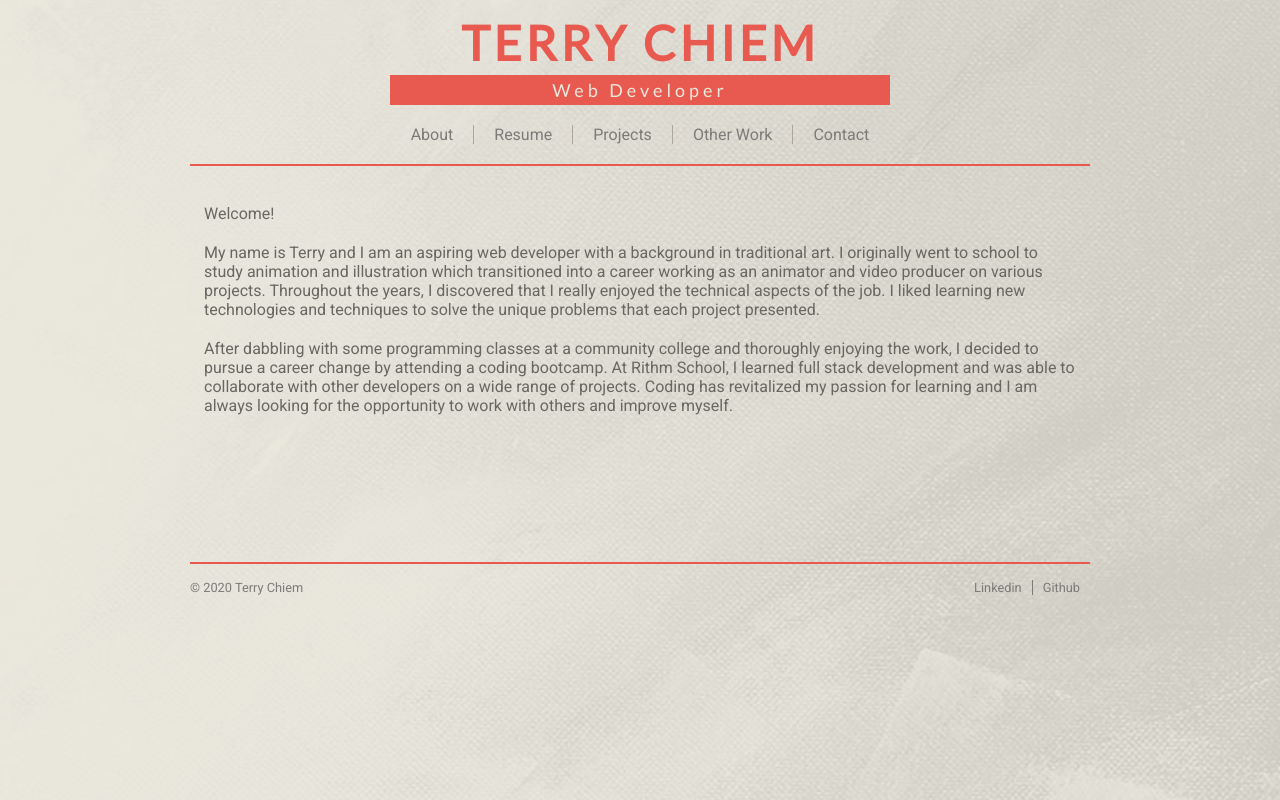
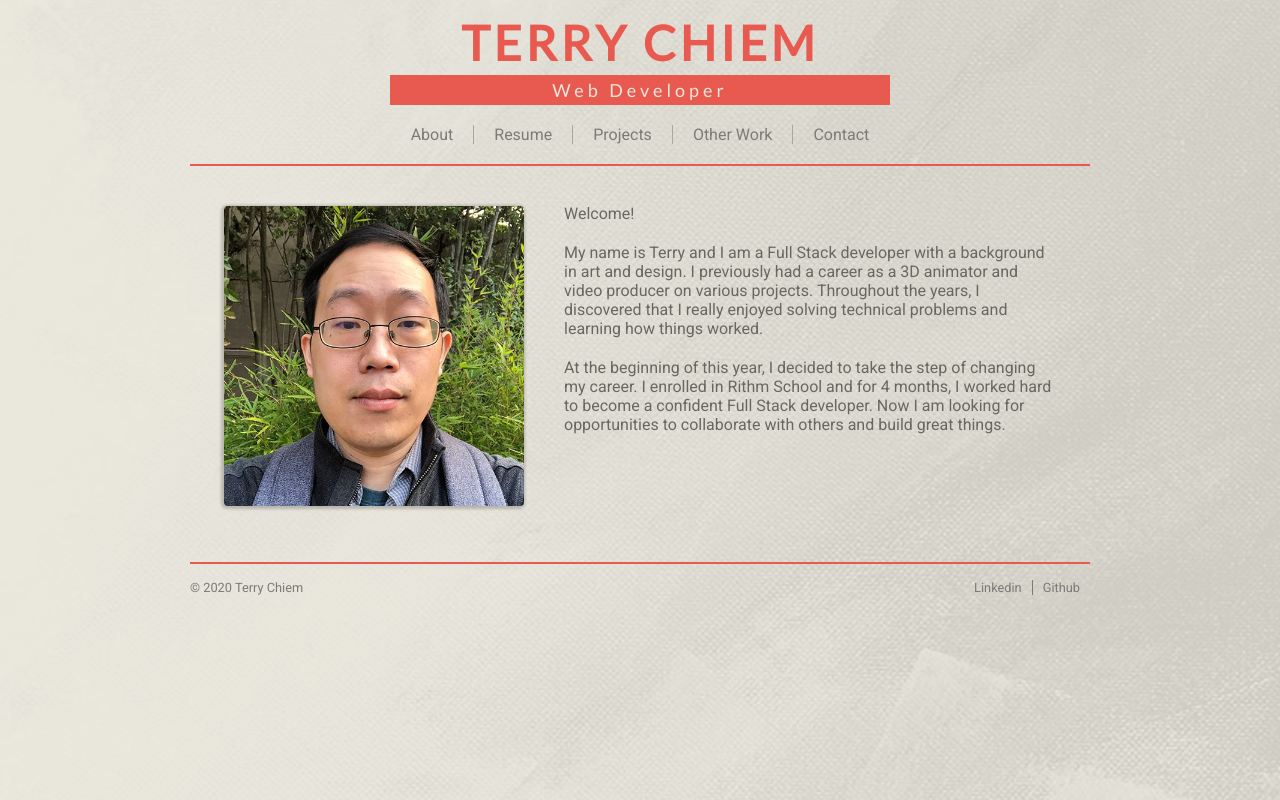
Before and after one commit to terchiem/homepage, a React (Create React App) app: page / in a window 1280 px wide. Built offline with nearby package versions, Linux system fonts and the light colour scheme.

Commit message:
Update about page

```diff
--- a/src/components/About.js
+++ b/src/components/About.js
@@ -1,15 +1,19 @@
 import React from 'react';
+import photo from '../assets/photo.jpeg';
 
 function About() {
   return (
     <div className="about">
-      <p>Welcome!</p>
-      <p>
-        My name is Terry and I am an aspiring web developer with a background in traditional art. I originally went to school to study animation and illustration which transitioned into a career working as an animator and video producer on various projects. Throughout the years, I discovered that I really enjoyed the technical aspects of the job. I liked learning new technologies and techniques to solve the unique problems that each project presented.
-      </p>
-      <p>
-        After dabbling with some programming classes at a community college and thoroughly enjoying the work, I decided to pursue a career change by attending a coding bootcamp. At Rithm School, I learned full stack development and was able to collaborate with other developers on a wide range of projects. Coding has revitalized my passion for learning and I am always looking for the opportunity to work with others and improve myself.
-      </p>
+      <img src={photo} alt="Terry" />
+      <div className="about-text">
+        <p>Welcome!</p>
+        <p>
+          My name is Terry and I am a Full Stack developer with a background in art and design. I previously had a career as a 3D animator and video producer on various projects. Throughout the years, I discovered that I really enjoyed solving technical problems and learning how things worked.
+        </p>
+        <p>
+          At the beginning of this year, I decided to take the step of changing my career. I enrolled in Rithm School and for 4 months, I worked hard to become a confident Full Stack developer. Now I am looking for opportunities to collaborate with others and build great things.
+        </p>
+      </div>
     </div>
   )
 }
--- a/src/styles/index.css
+++ b/src/styles/index.css
@@ -191,6 +191,26 @@ nav a:active {
   color: var(--tan);
   text-align: center;
   font-size: 0.85rem;
+}
+
+/* ==================
+        About
+===================== */
+.about {
+  display: flex;
+}
+
+.about img {
+  margin: 20px;
+  max-width: 300px;
+  height: auto;
+  border-radius: 4px;
+  box-shadow: -2px 2px 2px 1px rgba(0, 0, 0, 0.5);
+  box-shadow: -1px 1px 3px 2px rgba(0, 0, 0, 0.2);
+}
+
+.about-text {
+  margin: 0 20px;
 }
 
 /* ==================
```
Also changed, not shown: src/assets/photo.jpeg (added).
